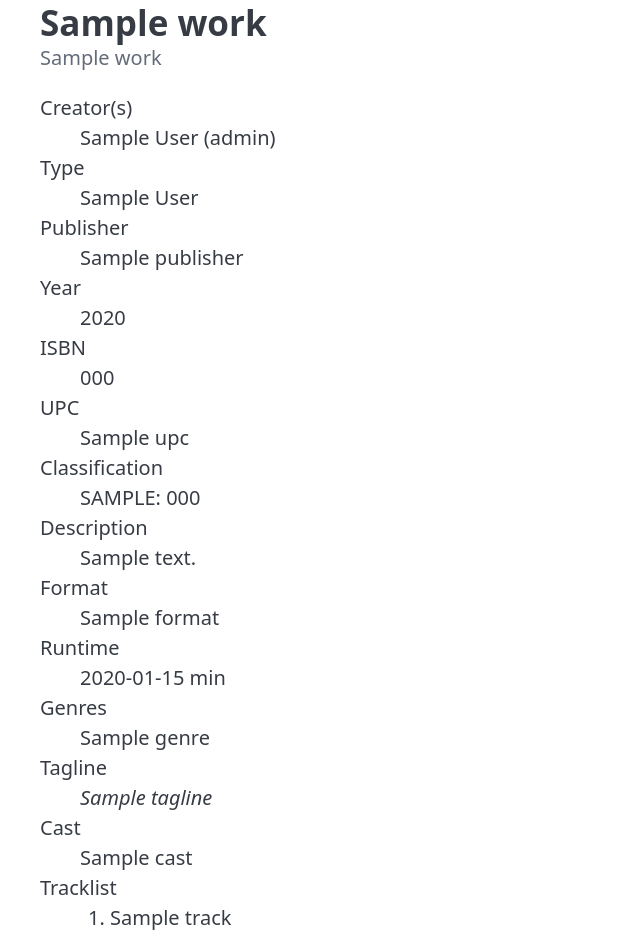
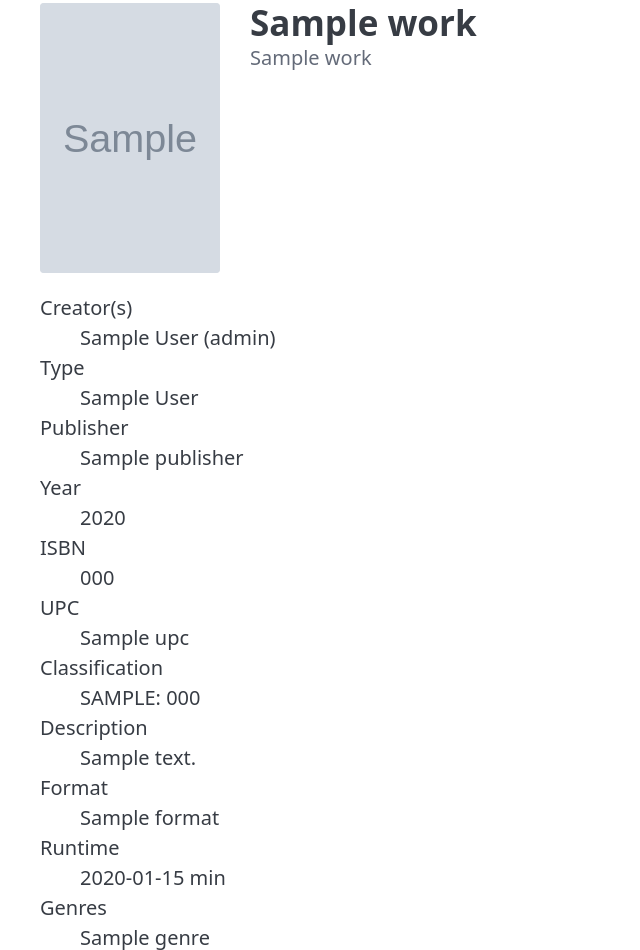
Before and after one commit to statyk/compendium, a Python web app: template src/compendium/web/templates/catalog/detail.html in a window 1280 px wide. Shown: the part 206-1156 px from the top of the page, without its empty margins (0-640 px from the left). Run offline with Jinja, Linux system fonts and the light colour scheme; the template is opened without the code that fills it: most values are stand-ins (such as "Sample title", 1, 10 or a date in 2020); grey boxes marked "Sample" are stand-in pictures.

Commit message:
feat: render cover art in catalog search and work detail
Work.cover_image_url is populated by the metadata adapters (Open
Library, TMDb, Cover Art Archive) but was never shown. Add a 60px
thumbnail to search result rows and a 180px cover to work detail,
using Pico CSS variables so the styles theme cleanly. Empty works
fall through to a neutral-background placeholder of the same
dimensions — no JS, no onerror juggling.

Co-Authored-By: Claude Opus 4.7 <noreply@anthropic.com>

```diff
--- a/src/compendium/web/templates/base.html
+++ b/src/compendium/web/templates/base.html
@@ -38,6 +38,28 @@
     nav details.dropdown form.dropdown-form button:hover {
       background: var(--pico-dropdown-hover-background-color);
     }
+    .cover-thumb {
+      width: 60px;
+      aspect-ratio: 2 / 3;
+      flex-shrink: 0;
+      border-radius: 4px;
+      background: var(--pico-muted-border-color);
+      overflow: hidden;
+    }
+    .cover-thumb img { width: 100%; height: 100%; object-fit: cover; display: block; }
+    .cover-thumb-lg { width: 180px; }
+    .work-list { list-style: none; padding: 0; margin: 0; }
+    .work-list > li {
+      display: flex;
+      gap: 1rem;
+      align-items: flex-start;
+      padding: 0.75rem 0;
+      border-top: 1px solid var(--pico-muted-border-color);
+    }
+    .work-list > li:first-child { border-top: none; }
+    .work-list .work-entry { flex: 1; min-width: 0; }
+    .work-header { display: flex; gap: 1.5rem; align-items: flex-start; margin-bottom: 1rem; }
+    .work-header .work-header-text { flex: 1; min-width: 0; }
   </style>
 </head>
 <body>
--- a/src/compendium/web/templates/catalog/detail.html
+++ b/src/compendium/web/templates/catalog/detail.html
@@ -8,10 +8,19 @@
   </ul>
 </nav>
 
-<hgroup>
-  <h2>{{ work.title }}</h2>
-  {% if work.subtitle %}<p>{{ work.subtitle }}</p>{% endif %}
-</hgroup>
+<div class="work-header">
+  <div class="cover-thumb cover-thumb-lg" aria-hidden="true">
+    {% if work.cover_image_url %}
+    <img src="{{ work.cover_image_url }}" alt="" loading="lazy">
+    {% endif %}
+  </div>
+  <div class="work-header-text">
+    <hgroup>
+      <h2>{{ work.title }}</h2>
+      {% if work.subtitle %}<p>{{ work.subtitle }}</p>{% endif %}
+    </hgroup>
+  </div>
+</div>
 
 {% if message %}<p class="success-banner">{{ message }}</p>{% endif %}
 {% if error %}<p class="error-banner">{{ error }}</p>{% endif %}
```
Also changed, not shown: src/compendium/web/templates/_partials/work_list.html (+8 -1 lines).
